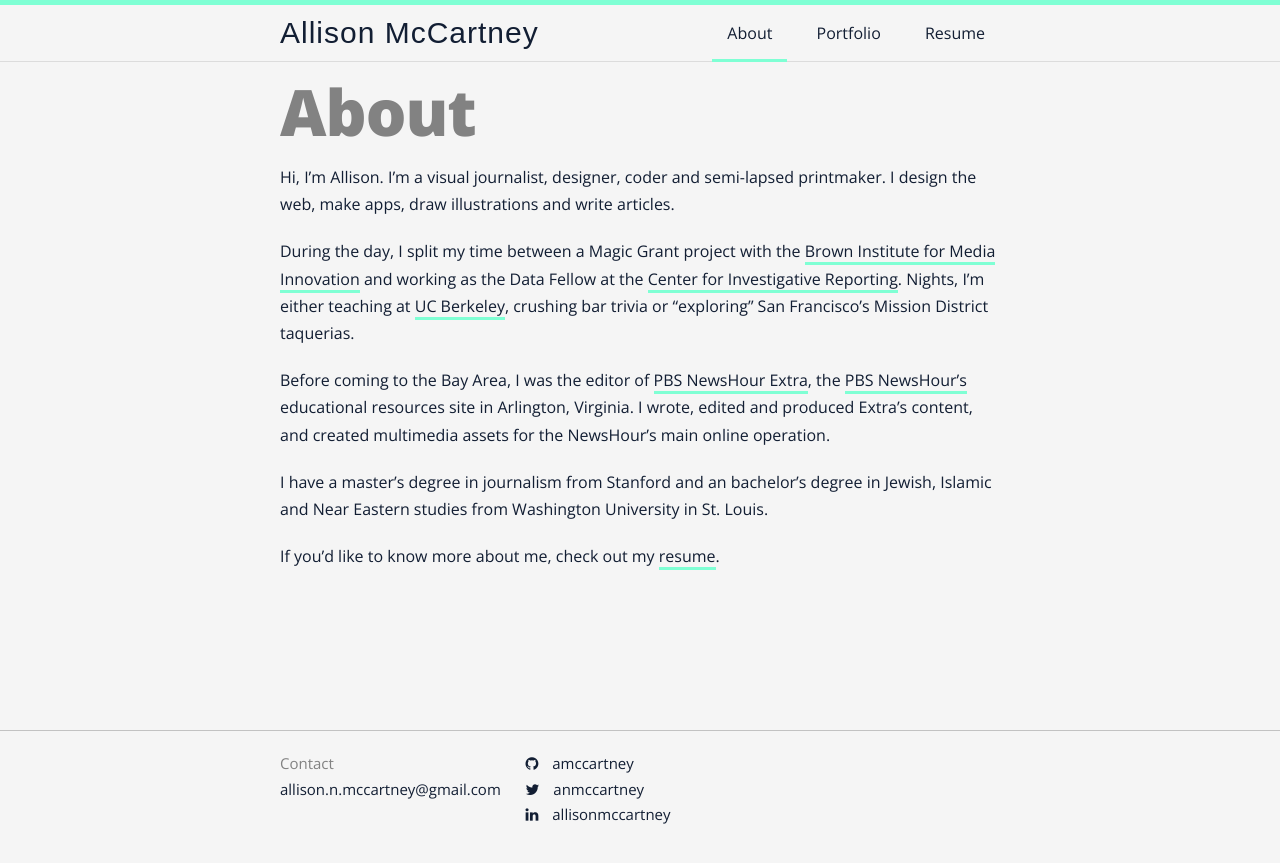
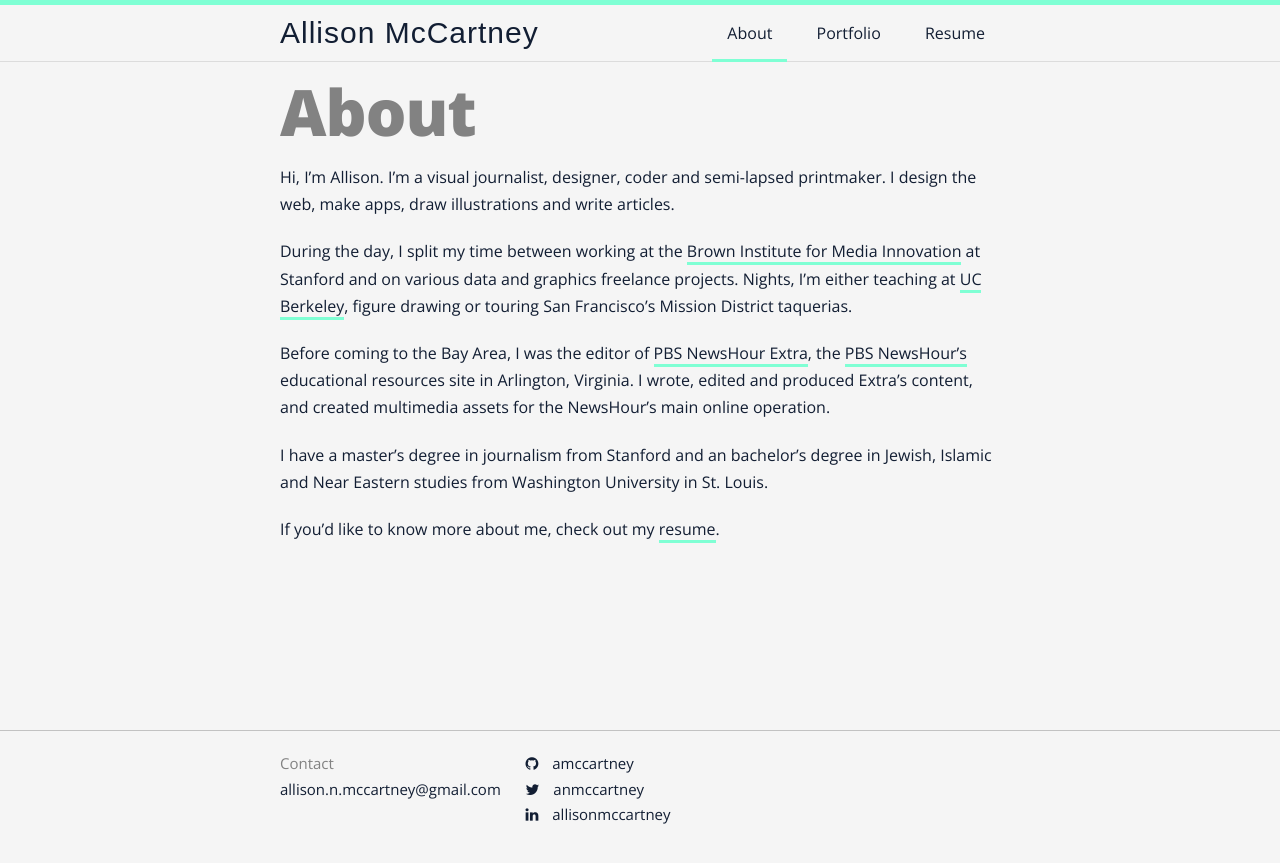
Before and after one commit to amccartney/amccartney.github.io, a Jekyll site: the page built from pages/about.md, in a window 1280 px wide. Shown: the top 863 px of the page. Built offline with Jekyll 4.4.1, drawn with Linux system fonts in a browser that asks for light colours; nearby versions of some CDN libraries; some web fonts are replaced.

Commit message:
updating info

```diff
--- a/pages/about.md
+++ b/pages/about.md
@@ -6,7 +6,7 @@ permalink: /
 
 Hi, I'm Allison. I'm a visual journalist, designer, coder and semi-lapsed printmaker. I design the web, make apps, draw illustrations and write articles.
 
-During the day, I split my time between a Magic Grant project with the [Brown Institute for Media Innovation](http://brown.stanford.edu) and working as the Data Fellow at the [Center for Investigative Reporting](http://www.revealnews.org). Nights, I'm either teaching at [UC Berkeley](link to new media site), crushing bar trivia or "exploring" San Francisco's Mission District taquerias.
+During the day, I split my time between working at the [Brown Institute for Media Innovation](http://brown.stanford.edu) at Stanford and on various data and graphics freelance projects. Nights, I'm either teaching at [UC Berkeley](https://journalism.berkeley.edu/curriculum/newmedia/), figure drawing or touring San Francisco's Mission District taquerias.
 
 Before coming to the Bay Area, I was the editor of [PBS NewsHour Extra](http://www.newshour.pbs.org/extra), the [PBS NewsHour's](http://newshour.pbs.org) educational resources site in Arlington, Virginia. I wrote, edited and produced Extra’s content, and created multimedia assets for the NewsHour’s main online operation.
 
```
